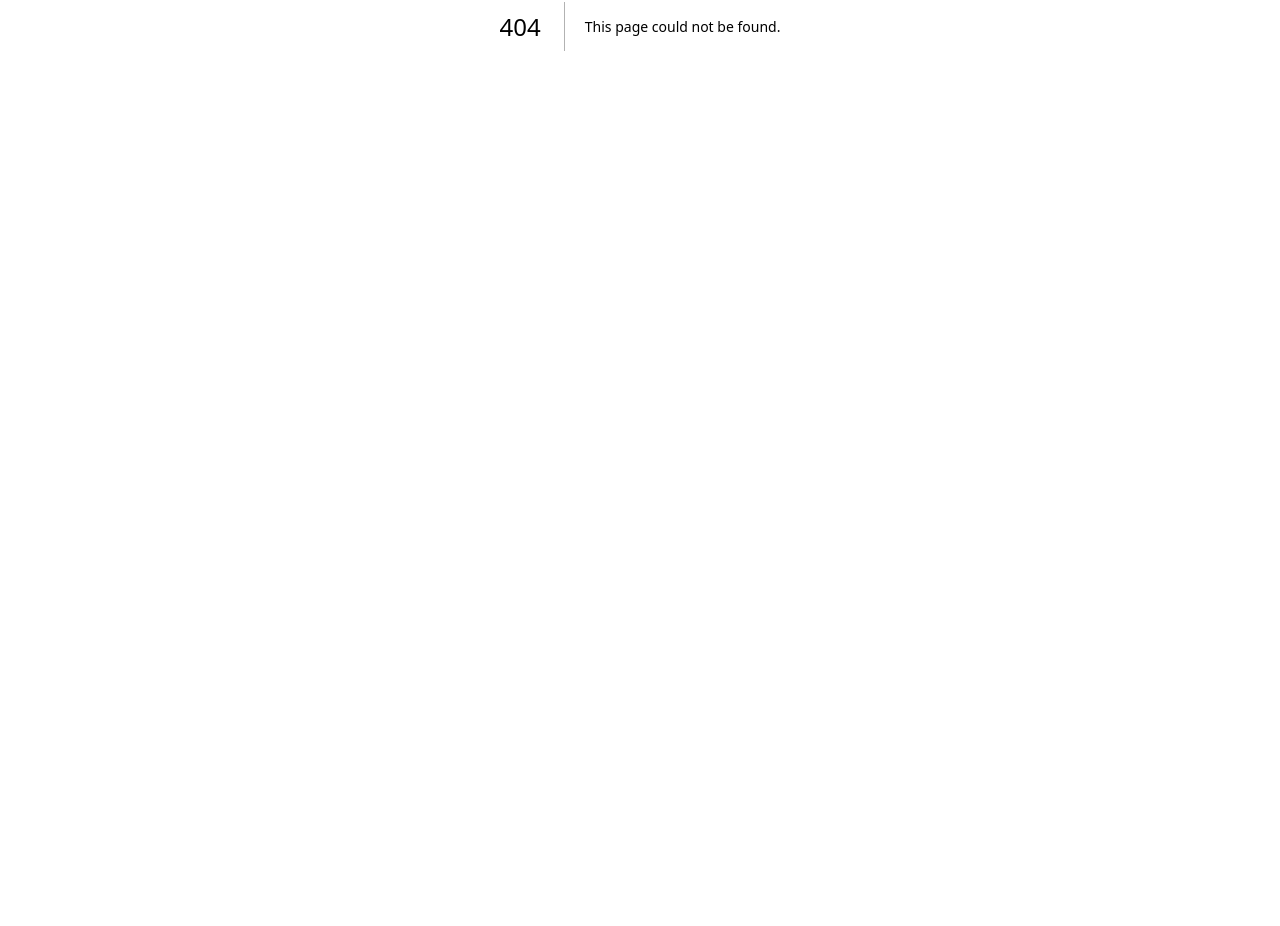
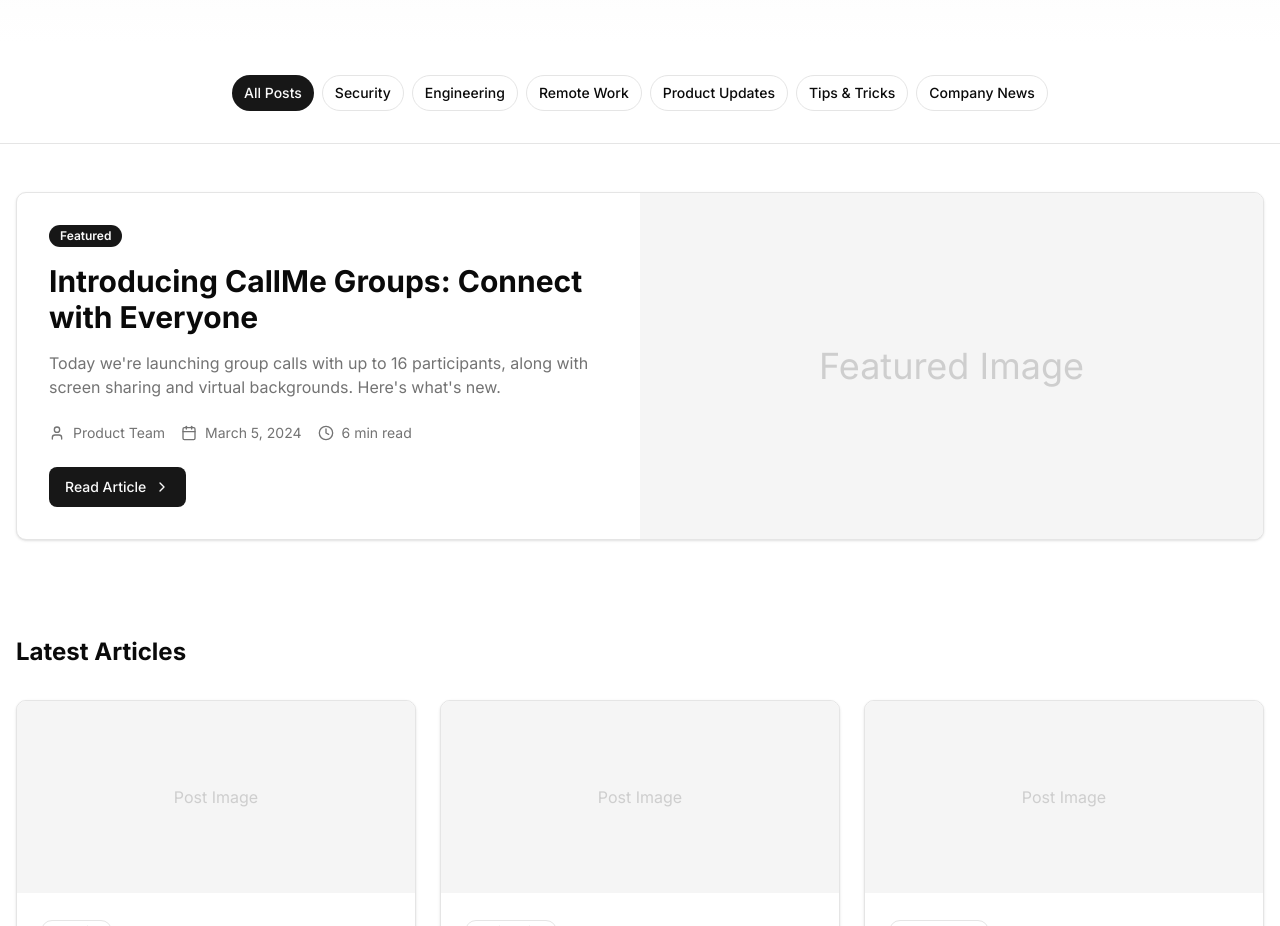
Before and after one commit to RobsanChimdi/ChattingApp, a Next.js app in the folder Frontend/my-app/: page /blog in a window 1280 px wide. Before the commit this address had no page. Shown: the part 374-1300 px from the top of the page. Before the commit the page ends 800 px from the top, so only its background shows below. Built offline with nearby package versions, Linux system fonts and the light colour scheme.

Commit message:
committing blog

```diff
--- a/Frontend/my-app/app/(auth)/login/page.tsx
+++ b/Frontend/my-app/app/(auth)/login/page.tsx
@@ -30,7 +30,7 @@
   // Redirect if already authenticated
   useEffect(() => {
     if (isAuthenticated) {
-      router.push('/');
+      router.push('/dashboard');
     }
   }, [isAuthenticated, router]);
 
--- a/Frontend/my-app/app/(auth)/register/page.tsx
+++ b/Frontend/my-app/app/(auth)/register/page.tsx
@@ -41,7 +41,7 @@
   // Redirect if already authenticated
   useEffect(() => {
     if (isAuthenticated) {
-      router.push('/');
+      router.push('/dashboard');
     }
   }, [isAuthenticated, router]);
 
--- a/Frontend/my-app/app/(auth)/verify-email/page.tsx
+++ b/Frontend/my-app/app/(auth)/verify-email/page.tsx
@@ -38,7 +38,7 @@
   // Redirect if already verified
   useEffect(() => {
     if (isAuthenticated && isEmailVerified) {
-      router.push('/');
+      router.push('/dashboard');
     }
   }, [isAuthenticated, isEmailVerified, router]);
 
--- /dev/null
+++ b/Frontend/my-app/app/blog/page.tsx
@@ -0,0 +1,211 @@
+// app/blog/page.tsx
+'use client';
+
+import Link from 'next/link';
+import { Button } from '@/components/ui/button';
+import { Card } from '@/components/ui/card';
+import { Badge } from '@/components/ui/badge';
+import { Calendar, User, Clock, ChevronRight, Search } from 'lucide-react';
+import { Input } from '@/components/ui/input';
+
+export default function BlogPage() {
+  const posts = [
+    {
+      id: 1,
+      title: 'Introducing End-to-End Encryption for All Calls',
+      excerpt: 'We\'re excited to announce that all calls on CallMe are now protected with end-to-end encryption, ensuring your conversations stay private.',
+      author: 'Alex Thompson',
+      date: 'March 1, 2024',
+      readTime: '5 min read',
+      category: 'Security',
+      image: '/blog/e2ee.jpg'
+    },
+    {
+      id: 2,
+      title: 'How We Built a Scalable WebRTC Infrastructure',
+      excerpt: 'Learn about the technical challenges we overcame to build a reliable video calling platform that serves millions of users.',
+      author: 'Sarah Chen',
+      date: 'February 15, 2024',
+      readTime: '8 min read',
+      category: 'Engineering',
+      image: '/blog/webrtc.jpg'
+    },
+    {
+      id: 3,
+      title: 'The Future of Remote Work: 2024 Trends',
+      excerpt: 'Discover how video calling is shaping the future of work and what trends to watch in the coming year.',
+      author: 'Michael Rodriguez',
+      date: 'February 1, 2024',
+      readTime: '6 min read',
+      category: 'Remote Work',
+      image: '/blog/remote-work.jpg'
+    },
+    {
+      id: 4,
+      title: '5 Tips for Better Video Call Quality',
+      excerpt: 'Simple adjustments you can make to improve your video call experience, from lighting to bandwidth optimization.',
+      author: 'Emily Watson',
+      date: 'January 20, 2024',
+      readTime: '4 min read',
+      category: 'Tips & Tricks',
+      image: '/blog/tips.jpg'
+    }
+  ];
+
+  const categories = [
+    'All Posts',
+    'Security',
+    'Engineering',
+    'Remote Work',
+    'Product Updates',
+    'Tips & Tricks',
+    'Company News'
+  ];
+
+  return (
+    <div className="min-h-screen bg-background">
+      {/* Hero */}
+      <section className="py-16 bg-gradient-to-b from-primary/5 to-background">
+        <div className="container mx-auto px-4 text-center">
+          <Badge variant="outline" className="mb-4">Blog</Badge>
+          <h1 className="text-4xl md:text-5xl font-bold mb-6">
+            Insights from the
+            <br />
+            <span className="text-primary">CallMe Team</span>
+          </h1>
+          <p className="text-lg text-muted-foreground max-w-2xl mx-auto mb-8">
+            Stories, updates, and guides from the team building the future of communication.
+          </p>
+
+          {/* Search */}
+          <div className="max-w-md mx-auto relative">
+            <Search className="absolute left-3 top-1/2 -translate-y-1/2 h-4 w-4 text-muted-foreground" />
+            <Input
+              placeholder="Search articles..."
+              className="pl-10"
+            />
+          </div>
+        </div>
+      </section>
+
+      {/* Categories */}
+      <section className="py-8 border-b">
+        <div className="container mx-auto px-4">
+          <div className="flex flex-wrap justify-center gap-2">
+            {categories.map((category) => (
+              <Button
+                key={category}
+                variant={category === 'All Posts' ? 'default' : 'outline'}
+                size="sm"
+                className="rounded-full"
+              >
+                {category}
+              </Button>
+            ))}
+          </div>
+        </div>
+      </section>
+
+      {/* Featured Post */}
+      <section className="py-12">
+        <div className="container mx-auto px-4">
+          <Card className="overflow-hidden">
+            <div className="grid md:grid-cols-2">
+              <div className="p-8 flex flex-col justify-center">
+                <Badge className="w-fit mb-4">Featured</Badge>
+                <h2 className="text-3xl font-bold mb-4">
+                  Introducing CallMe Groups: Connect with Everyone
+                </h2>
+                <p className="text-muted-foreground mb-6">
+                  Today we're launching group calls with up to 16 participants,
+                  along with screen sharing and virtual backgrounds. Here's what's new.
+                </p>
+                <div className="flex items-center gap-4 mb-6">
+                  <div className="flex items-center gap-2 text-sm text-muted-foreground">
+                    <User className="h-4 w-4" />
+                    <span>Product Team</span>
+                  </div>
+                  <div className="flex items-center gap-2 text-sm text-muted-foreground">
+                    <Calendar className="h-4 w-4" />
+                    <span>March 5, 2024</span>
+                  </div>
+                  <div className="flex items-center gap-2 text-sm text-muted-foreground">
+                    <Clock className="h-4 w-4" />
+                    <span>6 min read</span>
+                  </div>
+                </div>
+                <Link href="/blog/callme-groups-launch">
+                  <Button>
+                    Read Article
+                    <ChevronRight className="ml-2 h-4 w-4" />
+                  </Button>
+                </Link>
+              </div>
+              <div className="bg-muted h-64 md:h-auto flex items-center justify-center">
+                <div className="text-4xl text-muted-foreground/30">Featured Image</div>
+              </div>
+            </div>
+          </Card>
+        </div>
+      </section>
+
+      {/* All Posts */}
+      <section className="py-12">
+        <div className="container mx-auto px-4">
+          <h2 className="text-2xl font-bold mb-8">Latest Articles</h2>
+          <div className="grid md:grid-cols-2 lg:grid-cols-3 gap-6">
+            {posts.map((post) => (
+              <Card key={post.id} className="overflow-hidden hover:shadow-lg transition-shadow">
+                <div className="h-48 bg-muted flex items-center justify-center">
+                  <span className="text-muted-foreground/30">Post Image</span>
+                </div>
+                <div className="p-6">
+                  <Badge variant="outline" className="mb-3">{post.category}</Badge>
+                  <h3 className="text-xl font-semibold mb-2">
+                    <Link href={`/blog/${post.id}`} className="hover:text-primary transition-colors">
+                      {post.title}
+                    </Link>
+                  </h3>
+                  <p className="text-muted-foreground text-sm mb-4">{post.excerpt}</p>
+                  <div className="flex items-center justify-between text-sm text-muted-foreground">
+                    <span>{post.author}</span>
+                    <div className="flex items-center gap-3">
+                      <span>{post.date}</span>
+                      <span>•</span>
+                      <span>{post.readTime}</span>
+                    </div>
+                  </div>
+                </div>
+              </Card>
+            ))}
+          </div>
+
+          {/* Pagination */}
+          <div className="flex justify-center mt-12">
+            <div className="flex gap-2">
+              <Button variant="outline" size="sm" disabled>Previous</Button>
+              <Button variant="outline" size="sm" className="bg-primary text-primary-foreground">1</Button>
+              <Button variant="outline" size="sm">2</Button>
+              <Button variant="outline" size="sm">3</Button>
+              <Button variant="outline" size="sm">Next</Button>
+            </div>
+          </div>
+        </div>
+      </section>
+
+      {/* Newsletter */}
+      <section className="py-16 bg-muted/30">
+        <div className="container mx-auto px-4 text-center max-w-2xl">
+          <h2 className="text-2xl font-bold mb-4">Stay Updated</h2>
+          <p className="text-muted-foreground mb-6">
+            Get the latest posts delivered right to your inbox.
+          </p>
+          <div className="flex gap-2">
+            <Input placeholder="Enter your email" className="flex-1" />
+            <Button>Subscribe</Button>
+          </div>
+        </div>
+      </section>
+    </div>
+  );
+}
--- a/Frontend/my-app/app/page.tsx
+++ b/Frontend/my-app/app/page.tsx
@@ -513,8 +513,7 @@
               <ul className="space-y-2 text-sm text-muted-foreground">
                 <li><Link href="#features" className="hover:text-foreground transition-colors">Features</Link></li>
                 <li><Link href="#pricing" className="hover:text-foreground transition-colors">Pricing</Link></li>
-                <li><Link href="/download" className="hover:text-foreground transition-colors">Download</Link></li>
-                <li><Link href="/integrations" className="hover:text-foreground transition-colors">Integrations</Link></li>
+
               </ul>
             </div>
 
@@ -523,8 +522,6 @@
               <ul className="space-y-2 text-sm text-muted-foreground">
                 <li><Link href="/about" className="hover:text-foreground transition-colors">About</Link></li>
                 <li><Link href="/blog" className="hover:text-foreground transition-colors">Blog</Link></li>
-                <li><Link href="/careers" className="hover:text-foreground transition-colors">Careers</Link></li>
-                <li><Link href="/press" className="hover:text-foreground transition-colors">Press</Link></li>
               </ul>
             </div>
 
@@ -533,8 +530,6 @@
               <ul className="space-y-2 text-sm text-muted-foreground">
                 <li><Link href="/privacy" className="hover:text-foreground transition-colors">Privacy</Link></li>
                 <li><Link href="/terms" className="hover:text-foreground transition-colors">Terms</Link></li>
-                <li><Link href="/security" className="hover:text-foreground transition-colors">Security</Link></li>
-                <li><Link href="/cookies" className="hover:text-foreground transition-colors">Cookies</Link></li>
               </ul>
             </div>
           </div>
```
Also changed, not shown: Frontend/my-app/app/dashboard/call/[callId]/page.tsx (renamed from Frontend/my-app/app/(dashboard)/call/[callId]/page.tsx), Frontend/my-app/app/dashboard/call/setup/page.tsx (renamed from Frontend/my-app/app/(dashboard)/call/setup/page.tsx), Frontend/my-app/app/dashboard/chat/[chatId]/page.tsx (renamed from Frontend/my-app/app/(dashboard)/chat/[chatId]/page.tsx), Frontend/my-app/app/dashboard/layout.tsx (renamed from Frontend/my-app/app/(dashboard)/layout.tsx), Frontend/my-app/app/dashboard/page.tsx (renamed from Frontend/my-app/app/(dashboard)/page.tsx), Frontend/my-app/app/privacy/page.tsx (added).
